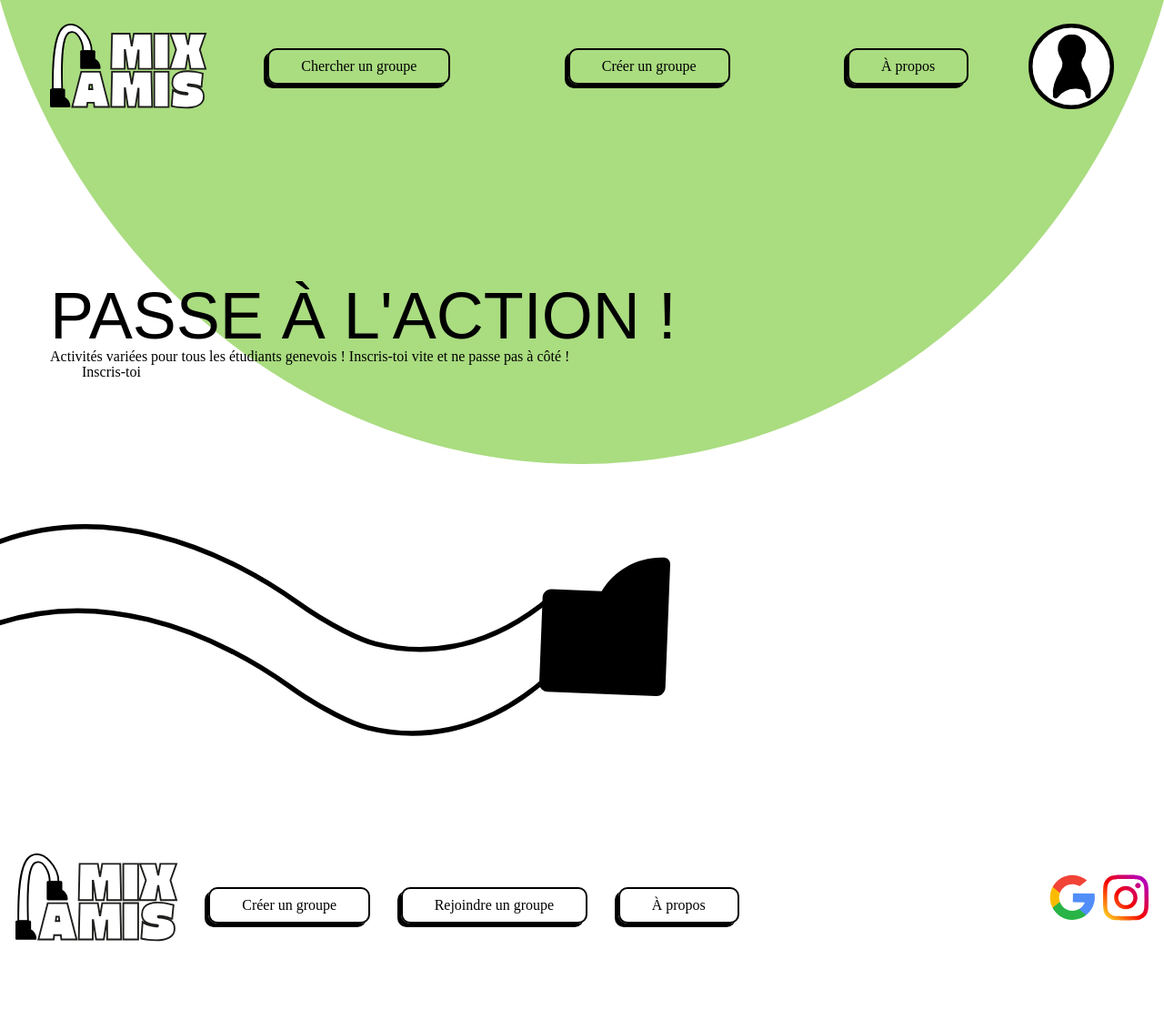
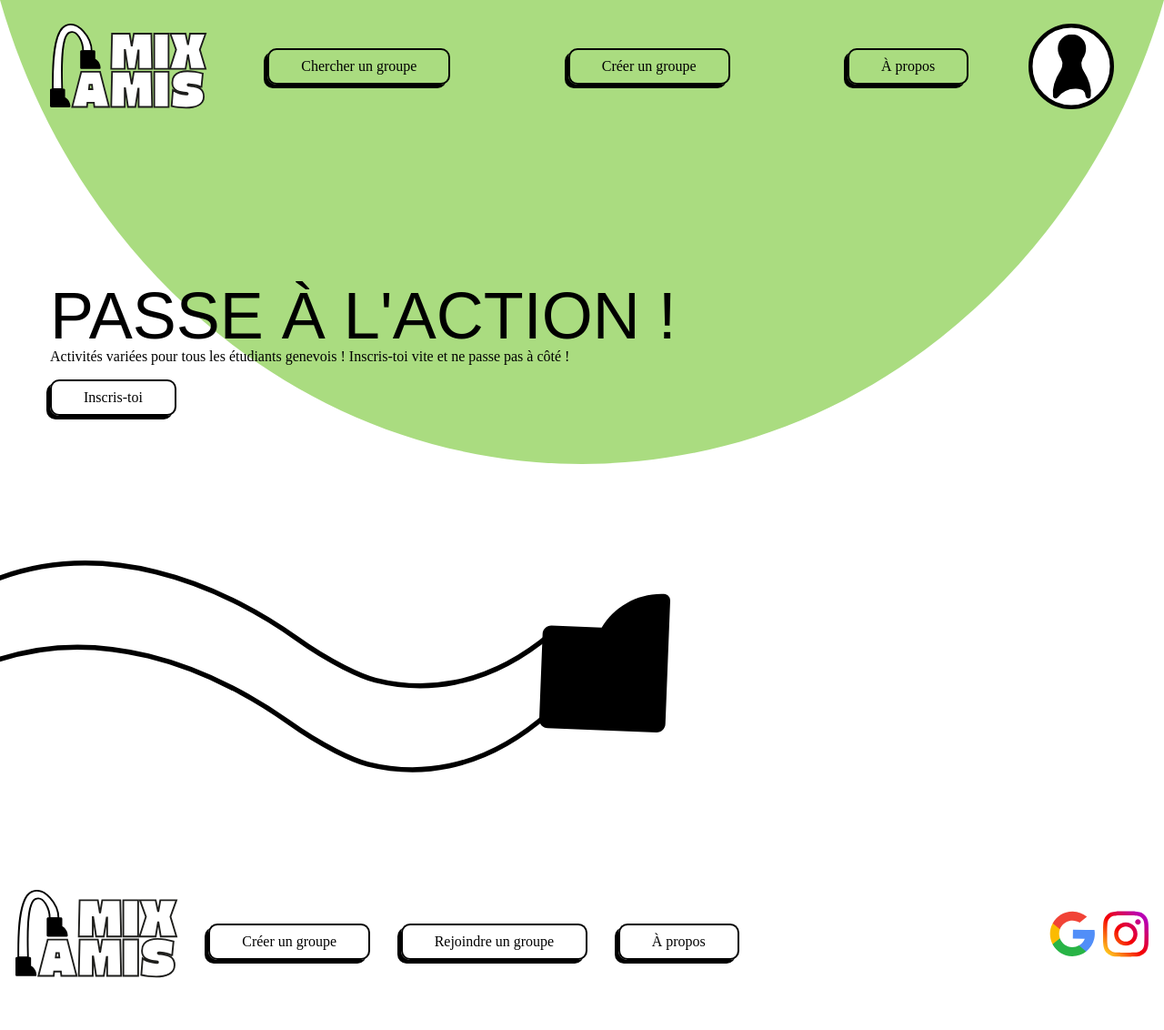
Before and after one commit to BelliardA/Mixamis, a PHP site: page / in a window 1280 px wide. Shown: the whole page at 91% size. Before the commit the page ends 1035 px from the top, so only its background shows below. Run offline with PHP 8.4, Linux system fonts and the light colour scheme; data that the repository does not hold is empty; some libraries are stand-ins or nearby versions; some web fonts are replaced.

Commit message:
change buton class

```diff
--- a/vue/vueHeader.php
+++ b/vue/vueHeader.php
@@ -1,7 +1,6 @@
 <head>
     <link rel="stylesheet" href="https://cdnjs.cloudflare.com/ajax/libs/meyer-reset/2.0/reset.css">
     <link rel="stylesheet" href="style/header.css">
-    <link rel="stylesheet" href="style/aPropos.css">
     <link rel="stylesheet" href="style/menu.css">
     <link rel="stylesheet" href="style/footer.css">
 </head>
--- a/vue/vueMenu.php
+++ b/vue/vueMenu.php
@@ -4,7 +4,7 @@
             <h1>PASSE À L'ACTION ! </h1>
             <p>Activités variées pour tous les étudiants genevois ! Inscris-toi vite et ne passe pas à côté !</p>
         </div>
-        <a href="./?action=connexion" class="bouton-menu boutton">Inscris-toi</a>
+        <a href="./?action=connexion" class="bouton-menu bouton">Inscris-toi</a>
     </section>
     <div class="jambe-gauche">
         <img src="style/image/accueil/JAMBES_gauche.svg">
```
